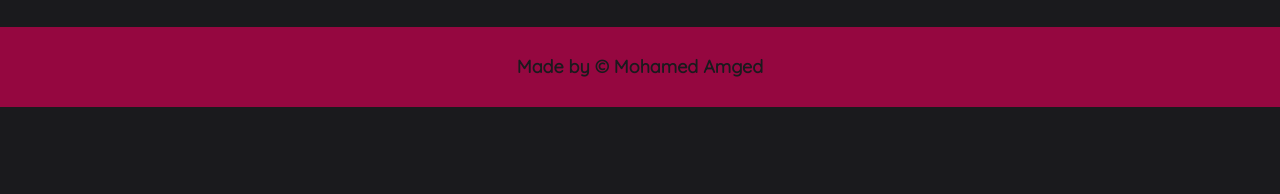
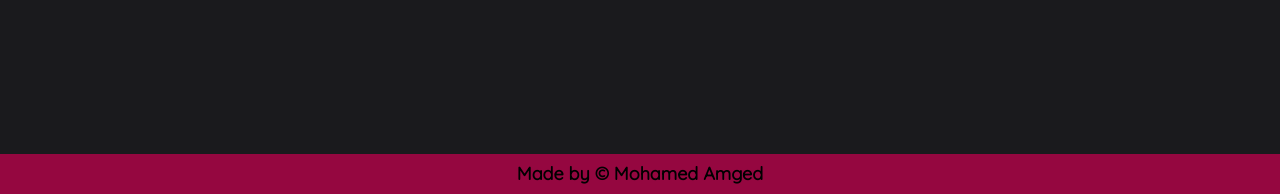
Before and after one commit to mohamed7799/memory-game, a plain HTML site: page index.html in a window 1280 px wide. Shown: the part 606-800 px from the top of the page. Drawn offline with nearby package versions, Linux system fonts and the light colour scheme.

Commit message:
fixed the footer and the time for the setTimeout function

```diff
--- a/index.html
+++ b/index.html
@@ -54,7 +54,7 @@
         </div>
     </div>
 
-    <footer>Made by &copy; Mohamed Amged</footer>
+    <footer><p>Made by &copy; Mohamed Amged</p></footer>
 
 
     <!--scripts-->
--- a/index.js
+++ b/index.js
@@ -67,10 +67,12 @@ function match(event) {
 
         if (icon1 === null) {
             icon1 = layer.nextElementSibling;
+            console.log(icon1);
 
         }
         else if (icon2 === null) {
             icon2 = layer.nextElementSibling;
+            console.log(icon2);
             if (icon1.className != icon2.className) {
                 setTimeout(function () {
                     icon1.previousElementSibling.classList.add('add-layer');
@@ -79,12 +81,16 @@ function match(event) {
                     icon2.previousElementSibling.classList.remove('remove-layer');
                     icon1 = null;
                     icon2 = null;
-                }, 1000);
+                    console.log(icon1);
+                    console.log(icon2);
+                }, 500);
 
             }
             else {
                 icon1 = null;
                 icon2 = null;
+                console.log(icon1);
+                console.log(icon2);
                 win();
             }
         }
--- a/style.scss
+++ b/style.scss
@@ -102,14 +102,21 @@ body{
 }
 
 footer{
-    text-align: center;
+    display: flex;
+    align-items: center;
     background-color: #950740;
-    color: #1a1a1d;
-    padding: 2rem;
+    position: fixed;
+    left: 0;
+    right: 0;
+    bottom: 0;
+    justify-content: center;
     font-family: 'Quicksand';
     font-weight: bold;
     font-size: 1.2rem;
-    height: 10vh;
+    height: 5vh;
+    p{
+        text-align: center
+    }
 }
 
 /*****media query*****/
```
Also changed, not shown: style.css, 1 other file.
